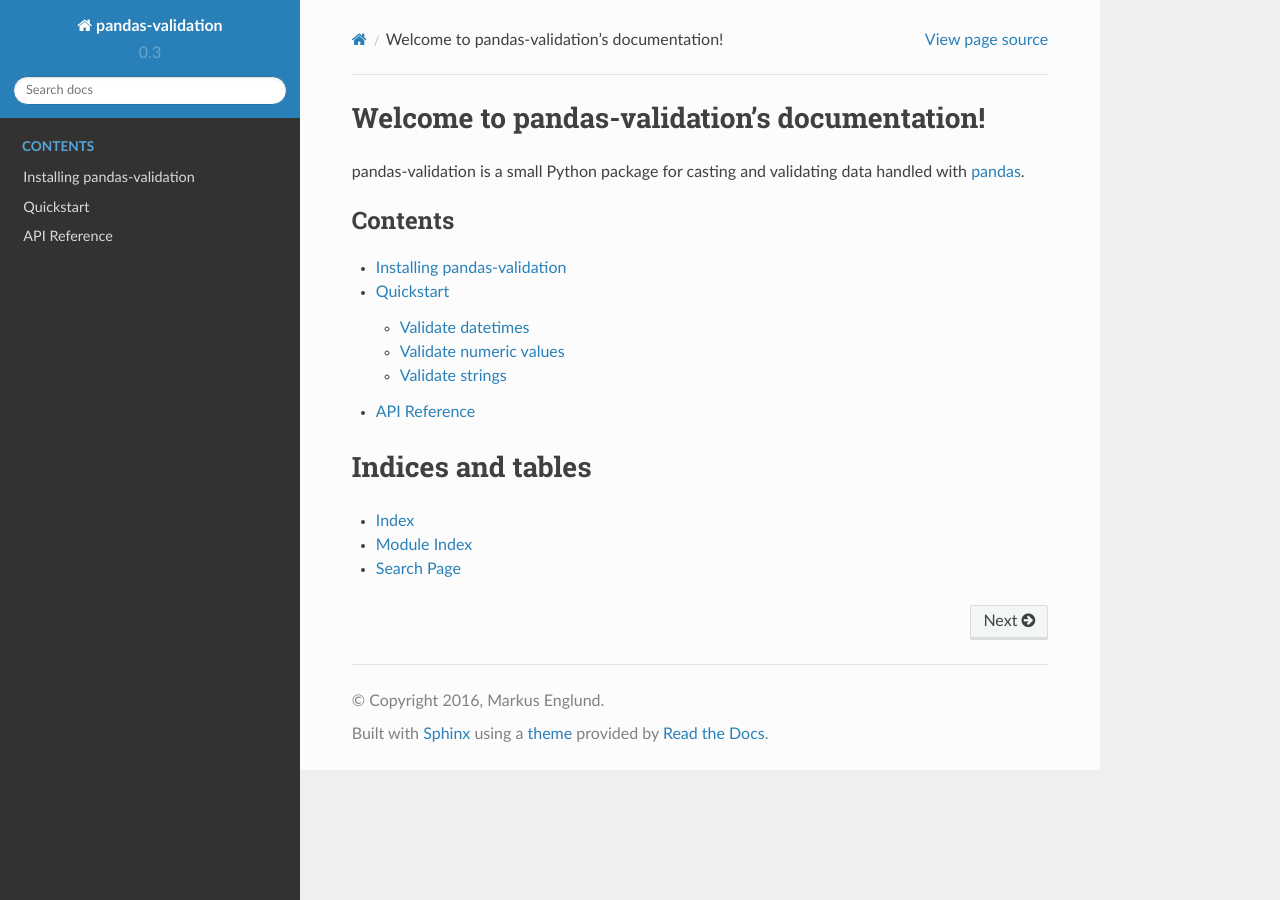
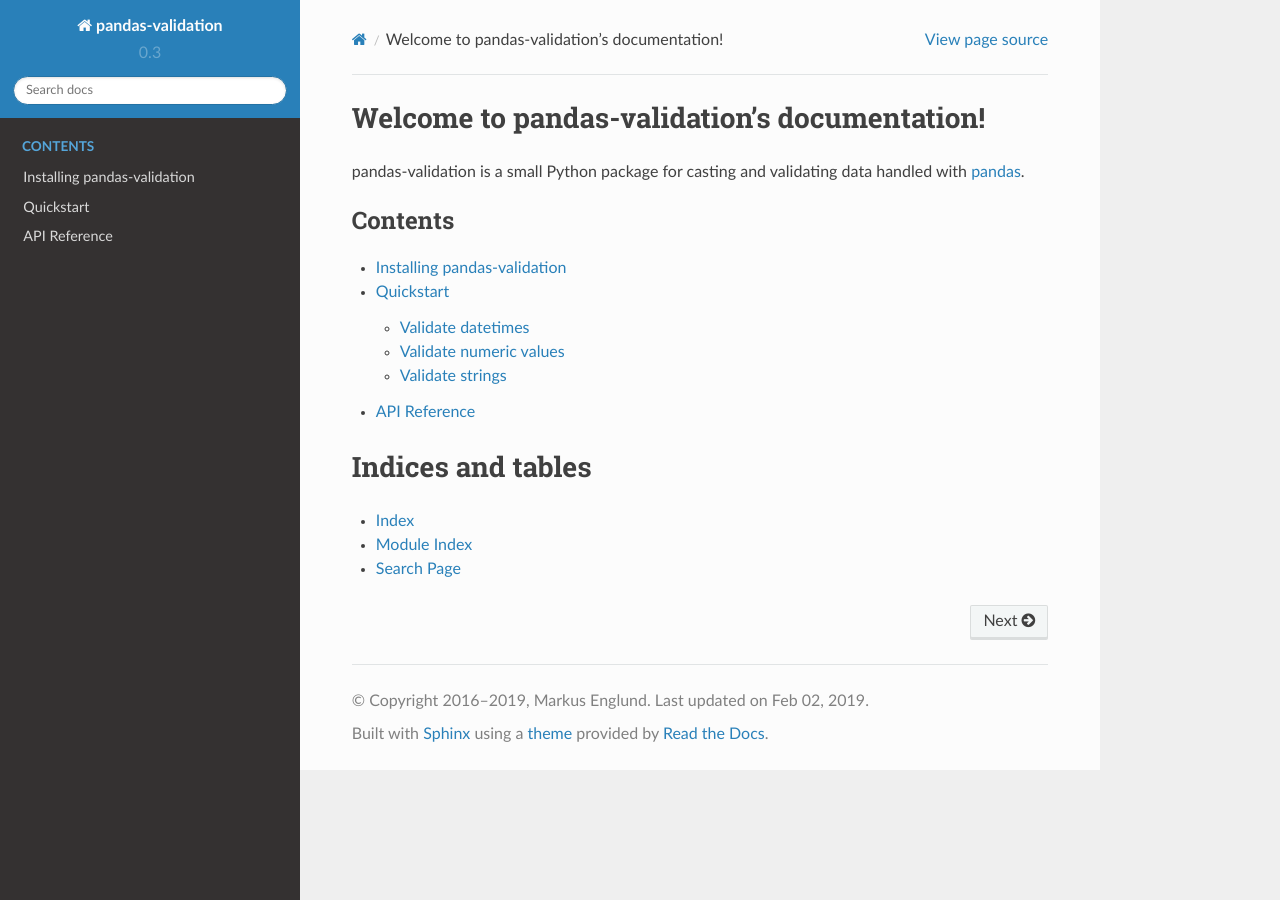
Before and after one commit to s3dev/pdvalidate, a Sphinx documentation site: the page built from docs/source/index.rst, in a window 1280 px wide. Built offline with Sphinx 7.4.7 and the Read the Docs theme 2.0.0, drawn with Linux system fonts in a browser that asks for light colours.

Commit message:
Update conf.py

```diff
--- a/docs/source/conf.py
+++ b/docs/source/conf.py
@@ -69,7 +69,7 @@
 
 # General information about the project.
 project = 'pandas-validation'
-copyright = '2016, Markus Englund'
+copyright = '2016–2019, Markus Englund'
 author = 'Markus Englund'
 
 # The version info for the project you're documenting, acts as replacement for
@@ -168,7 +168,7 @@
 
 # If not '', a 'Last updated on:' timestamp is inserted at every page bottom,
 # using the given strftime format.
-#html_last_updated_fmt = '%b %d, %Y'
+html_last_updated_fmt = '%b %d, %Y'
 
 # If true, SmartyPants will be used to convert quotes and dashes to
 # typographically correct entities.
```
